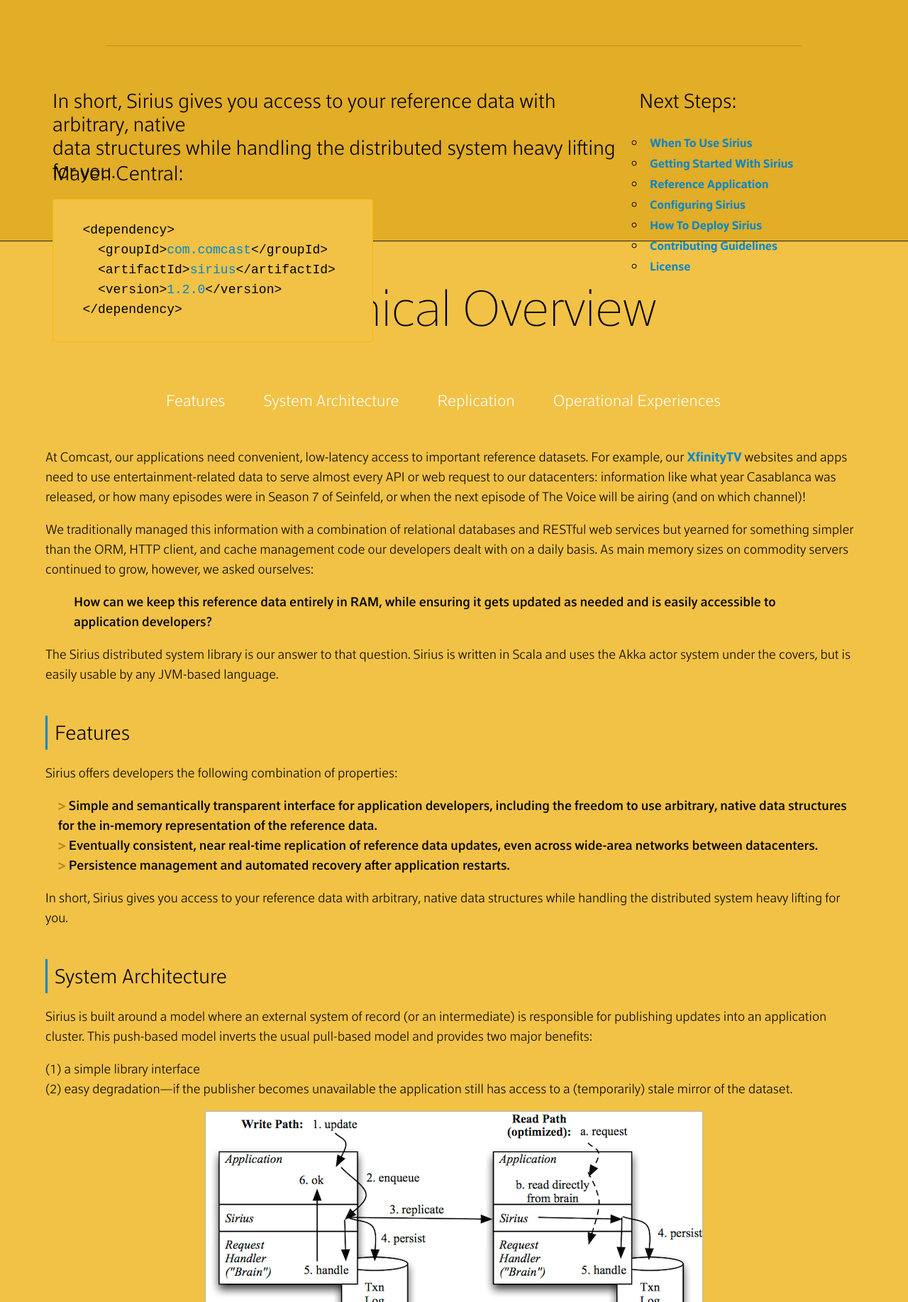
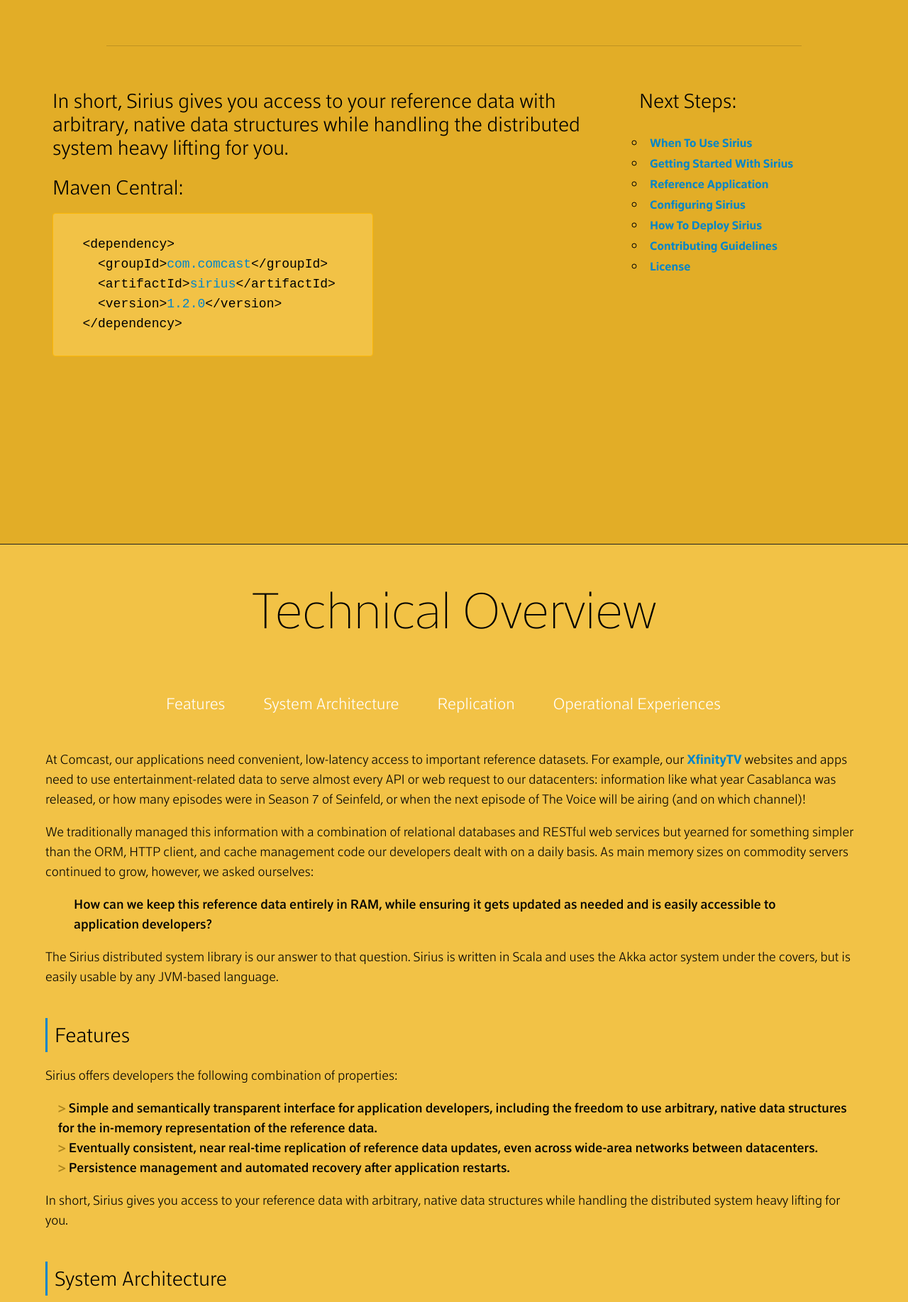
Before and after one commit to Comcast/sirius, a Jekyll site: the page built from index.html, in a window 1280 px wide, cut to the strip 2013-3847 px from the top of the page. Shown: the whole strip at 71% size. Built offline with Jekyll 4.4.1, drawn with Linux system fonts in a browser that asks for light colours.

Commit message:
Fixing spacing issues in second module

```diff
--- a/index.html
+++ b/index.html
@@ -58,7 +58,7 @@
   <hr/>
 
   <div class="clear">
-    <p class="headline-small">In short, Sirius gives you access to your reference data with arbitrary, native <br />data structures while handling the distributed system
+    <p class="headline-small">In short, Sirius gives you access to your reference data with arbitrary, native data structures while handling the distributed system
     heavy lifting for you.</p>
 
     <aside class="list-right">
--- a/styles/styles.css
+++ b/styles/styles.css
@@ -100,10 +100,6 @@
     max-width: 690px;
     max-width: 69rem;
     text-align: center; }
-
-.hack {
-  height: 900px;
-  height: 90rem; }
 
 .textured-background {
   background: url(/images/top-background.jpg) no-repeat fixed;
@@ -257,7 +253,9 @@
   bottom: 190px;
   bottom: 19rem;
   max-width: 500px;
-  max-width: 50rem; }
+  max-width: 50rem;
+  margin-top: 20px;
+  margin-top: 2rem; }
   .code-wrapper code {
     display: block;
     width: 100%;
--- a/styles/styles.scss
+++ b/styles/styles.scss
@@ -233,10 +233,6 @@
     }
 }
 
-.hack {
-        @include rem(height, 900px); //TODO - fix this hack
-    }
-
 .textured-background {
     background: url(/images/top-background.jpg) no-repeat fixed;
     background-size: cover;
@@ -408,6 +404,7 @@
     position: relative;
     @include rem(bottom, 190px);
     @include rem(max-width, 500px);
+    @include rem(margin-top, 20px);
 
     code {
         display: block;
```
